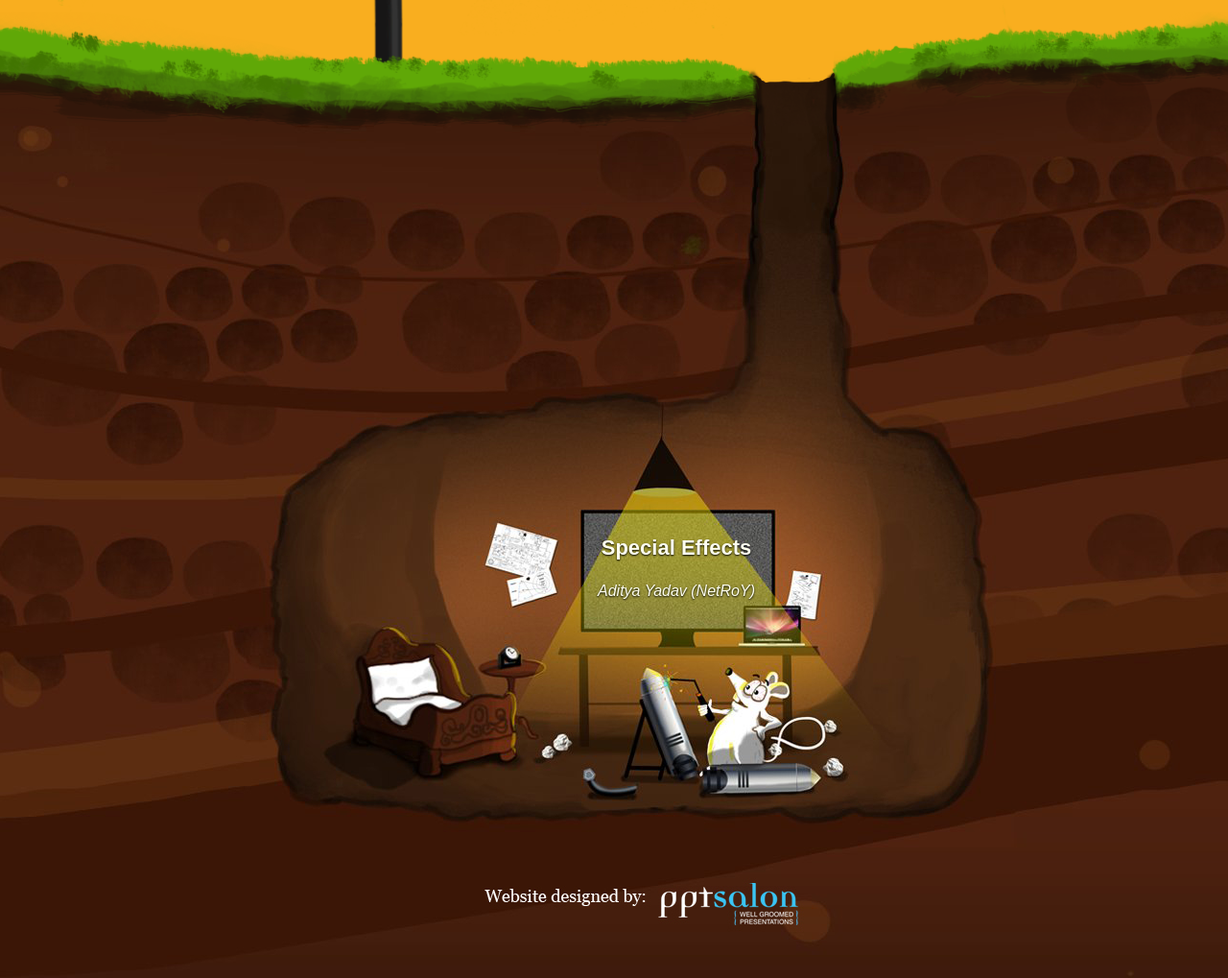
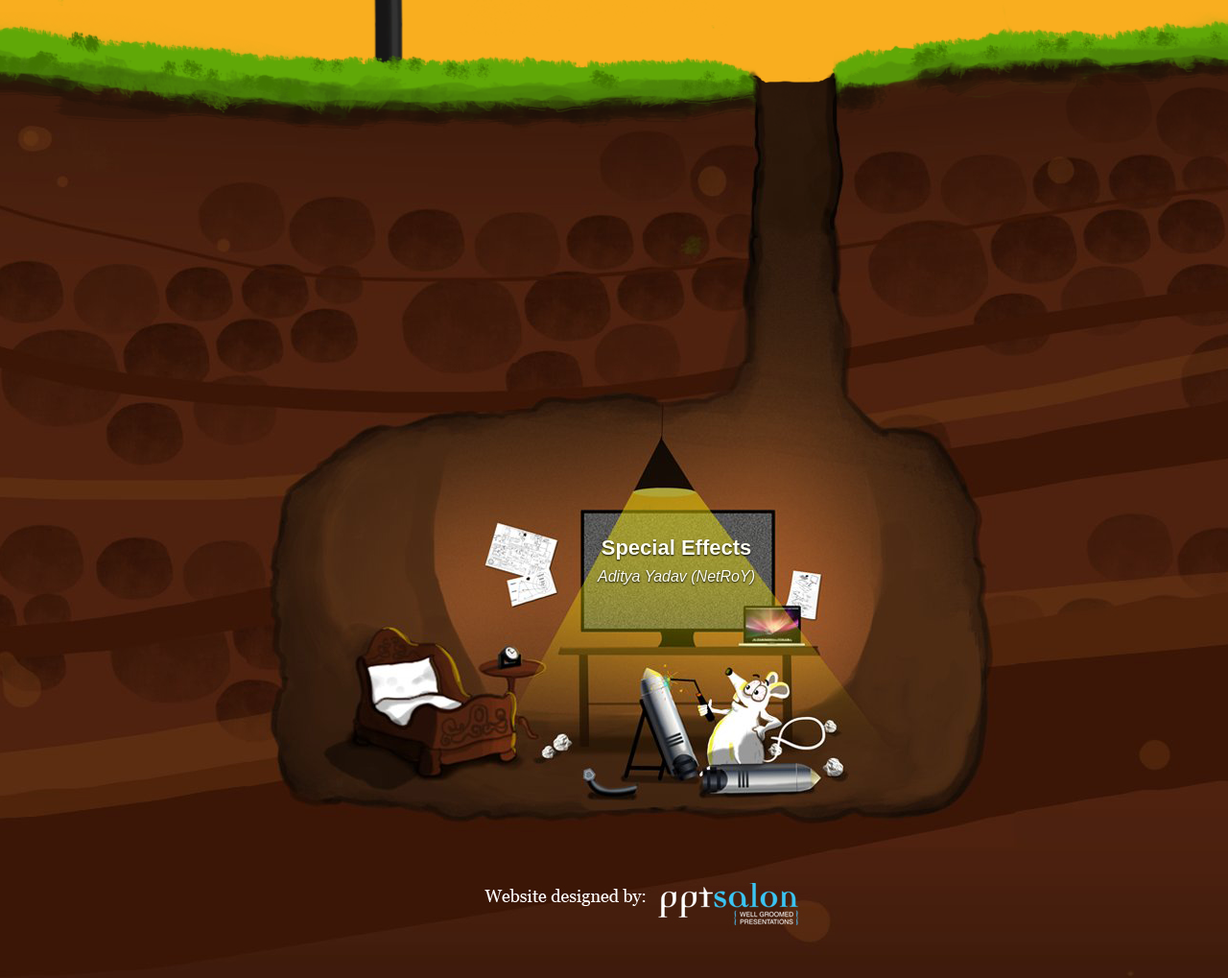
Before and after one commit to hasgeek/phpcloud, a PHP site: page /www/index.html in a window 1280 px wide. Shown: the part 5457-6476 px from the top of the page at 96% size. Run offline with PHP 8.4, Linux system fonts and the light colour scheme; some libraries are stand-ins or nearby versions.

Commit message:
More credits

```diff
--- a/sass/_layout.scss
+++ b/sass/_layout.scss
@@ -841,7 +841,7 @@ footer {
       display: block;
       font-size:22px;
       margin:20px auto 0 auto;
-      height: 45px;
+      height: 30px;
     }
     em {
       font-style: italic;
--- a/www/css/screen.css
+++ b/www/css/screen.css
@@ -1236,7 +1236,7 @@ footer {
   display: block;
   font-size: 22px;
   margin: 20px auto 0 auto;
-  height: 45px;
+  height: 30px;
 }
 #scrolling_credits li em {
   font-style: italic;
--- a/www/index.html
+++ b/www/index.html
@@ -734,7 +734,7 @@
         <ul>
           <li>
             <strong>Art Direction</strong>
-            <em>Abhisek and Kaustubh, PPTSalon</em>
+            <em>Abhisek Sarda and Kaustubh Kamat, PPTSalon</em>
           </li>
           <li>
             <strong>Dialogues</strong>
@@ -749,8 +749,20 @@
             <em>Amarjit Singh and Zainab Bawa</em>
           </li>
           <li>
+            <strong>Cinematographer</strong>
+            <em>Kushal Das</em>
+          </li>
+          <li>
             <strong>Spot Boy</strong>
             <em>Pradeepto Bhattacharya</em>
+          </li>
+          <li>
+            <strong>Video Intern</strong>
+            <em>Merlin Oommen</em>
+          </li>
+          <li>
+            <strong>Extra</strong>
+            <em>Bharat Shetty</em>
           </li>
           <li>
             <strong>Original Idea</strong>
```
